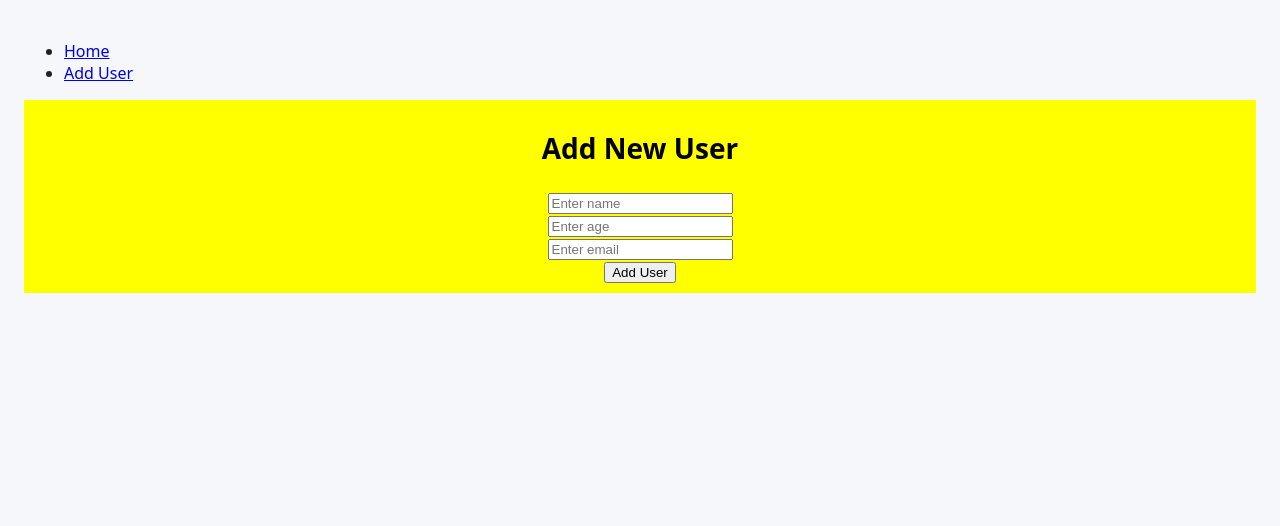
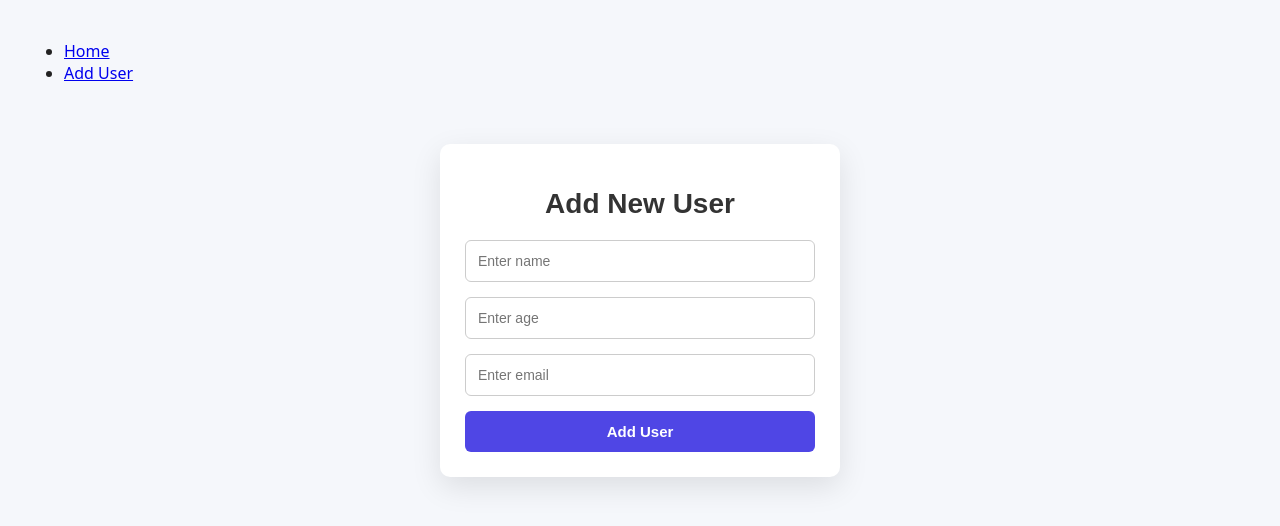
Before and after one commit to Utkarshsingh112/React-Practice, a React (Vite) app: page /add in a window 1280 px wide. Shown: the top 526 px of the page. Built offline with nearby package versions, Linux system fonts and the light colour scheme.

Commit message:
addes some css and maken the useradd page more suitbale

```diff
--- a/src/App.css
+++ b/src/App.css
@@ -43,6 +43,56 @@
 } */
 
 /* Reset + base */
+
+.user-add {
+  max-width: 400px;
+  margin: 60px auto;
+  padding: 25px;
+  background: #ffffff;
+  border-radius: 10px;
+  box-shadow: 0 10px 30px rgba(0, 0, 0, 0.1);
+  text-align: center;
+  font-family: Arial, sans-serif;
+}
+
+.user-add h1 {
+  margin-bottom: 20px;
+  color: #333;
+}
+
+.user-add input {
+  width: 100%;
+  padding: 12px;
+  margin-bottom: 15px;
+  border: 1px solid #ccc;
+  border-radius: 6px;
+  font-size: 14px;
+  outline: none;
+  transition: border 0.3s ease;
+}
+
+.user-add input:focus {
+  border-color: #4f46e5;
+}
+
+.user-add button {
+  width: 100%;
+  padding: 12px;
+  background: #4f46e5;
+  color: #fff;
+  border: none;
+  border-radius: 6px;
+  font-size: 15px;
+  font-weight: bold;
+  cursor: pointer;
+  transition: background 0.3s ease;
+}
+
+.user-add button:hover {
+  background: #4338ca;
+}
+
+
 * {
   box-sizing: border-box;
 }
--- a/src/UserAdd.jsx
+++ b/src/UserAdd.jsx
@@ -1,43 +1,76 @@
-import React, { useState } from 'react'
+import React, { useState } from "react";
 
-function UserAdd ()  {
+function UserAdd() {
+  const [name, setName] = useState("");
+  const [age, setAge] = useState("");
+  const [email, setEmail] = useState("");
+  const [success, setSuccess] = useState(false);
 
-const[name,setName]=useState("");
-const[age,setAge]=useState("");
-const[email,setEmail]=useState("");
+  const createUser = async () => {
 
-const createUser=async()=>{
-  console.log(name,age,email);
-  const url="http://localhost:3000/users";
-  let response=await fetch(url,{
-    method:"POST",  //In the psotmethod we have to initilze it not like the GET method
-    headers:{
-      "Content-Type":"application/json"
-    },
-    body:JSON.stringify({
-      name:name,
-      age:age,
-      email:email
-    })
-  });
-  response=await response.json();
-  console.log(response);
+    if (!name || !age || !email) {
+      alert("All fields are mandatory");
+      return;
+    }
+
+    const url = "http://localhost:3000/users";
+
+    const response = await fetch(url, {
+      method: "POST",
+      headers: {
+        "Content-Type": "application/json",
+      },
+      body: JSON.stringify({ name, age, email }),
+    });
+
+    if (response.ok) {
+      setSuccess(true);
 
 
-}
+      setName("");
+      setAge("");
+      setEmail("");
+
+
+      setTimeout(() => setSuccess(false), 3000);
+    }
+  };
+
   return (
-    <div style={{backgroundColor:"yellow",color:"black",padding:10,textAlign:"center"}}>
-        <h1>Add New User</h1>
-        <input onChange={(event)=>setName(event.target.value)}  type="text" placeholder="Enter name"/>
-        <br></br>
-        <input onChange={(event)=>setAge(event.target.value)} type="text" placeholder="Enter age"/>
-        <br></br>
-        <input onChange={(event)=>setEmail(event.target.value)} type="text" placeholder="Enter email"/>
-        <br></br>
-        <button onClick={createUser}>Add User</button>
+    <div className="user-add">
+      <h1>Add New User</h1>
 
+      <input
+        type="text"
+        placeholder="Enter name"
+        value={name}
+        required
+        onChange={(e) => setName(e.target.value)}
+      />
+
+      <input
+        type="number"
+        placeholder="Enter age"
+        value={age}
+        required
+        onChange={(e) => setAge(e.target.value)}
+      />
+
+      <input
+        type="email"
+        placeholder="Enter email"
+        value={email}
+        required
+        onChange={(e) => setEmail(e.target.value)}
+      />
+
+      <button onClick={createUser}>Add User</button>
+
+      {success && (
+        <p className="success-msg">✅ User added successfully!</p>
+      )}
     </div>
-  )
+  );
 }
 
 export default UserAdd;
```
